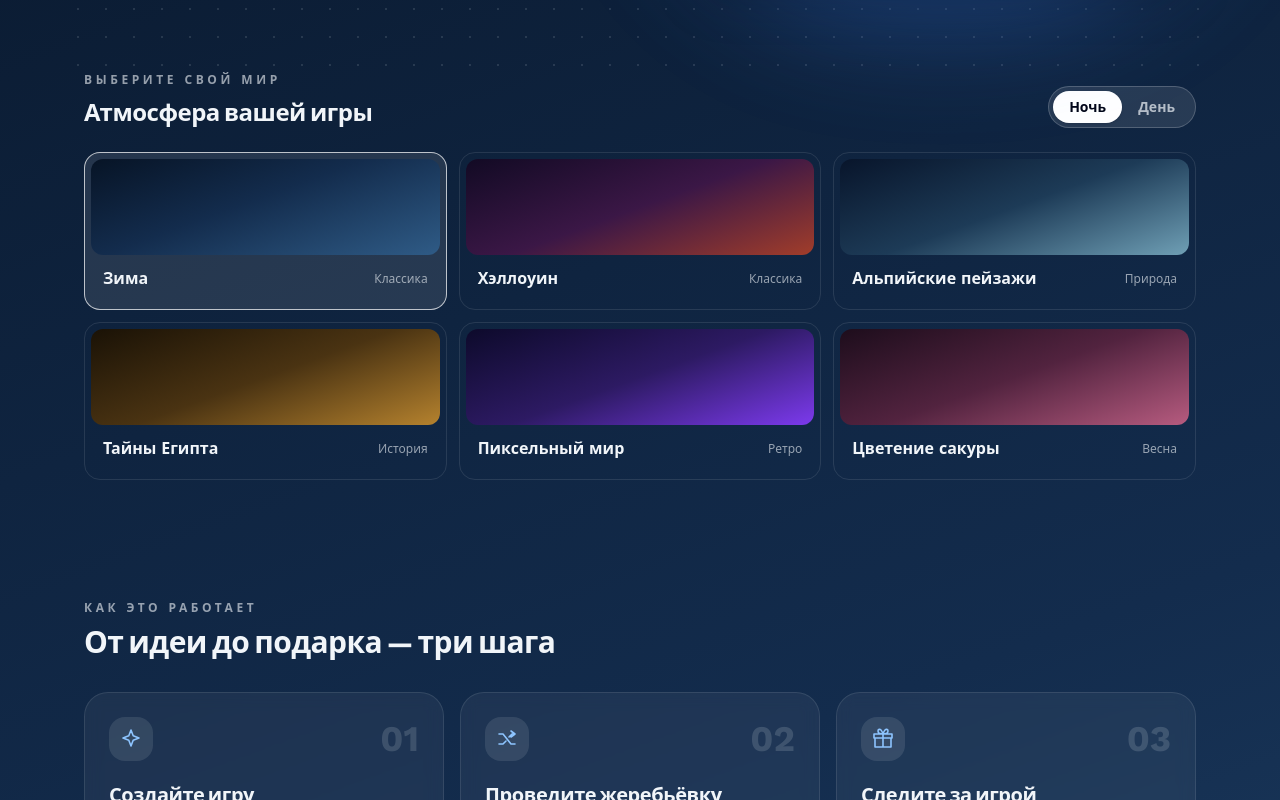
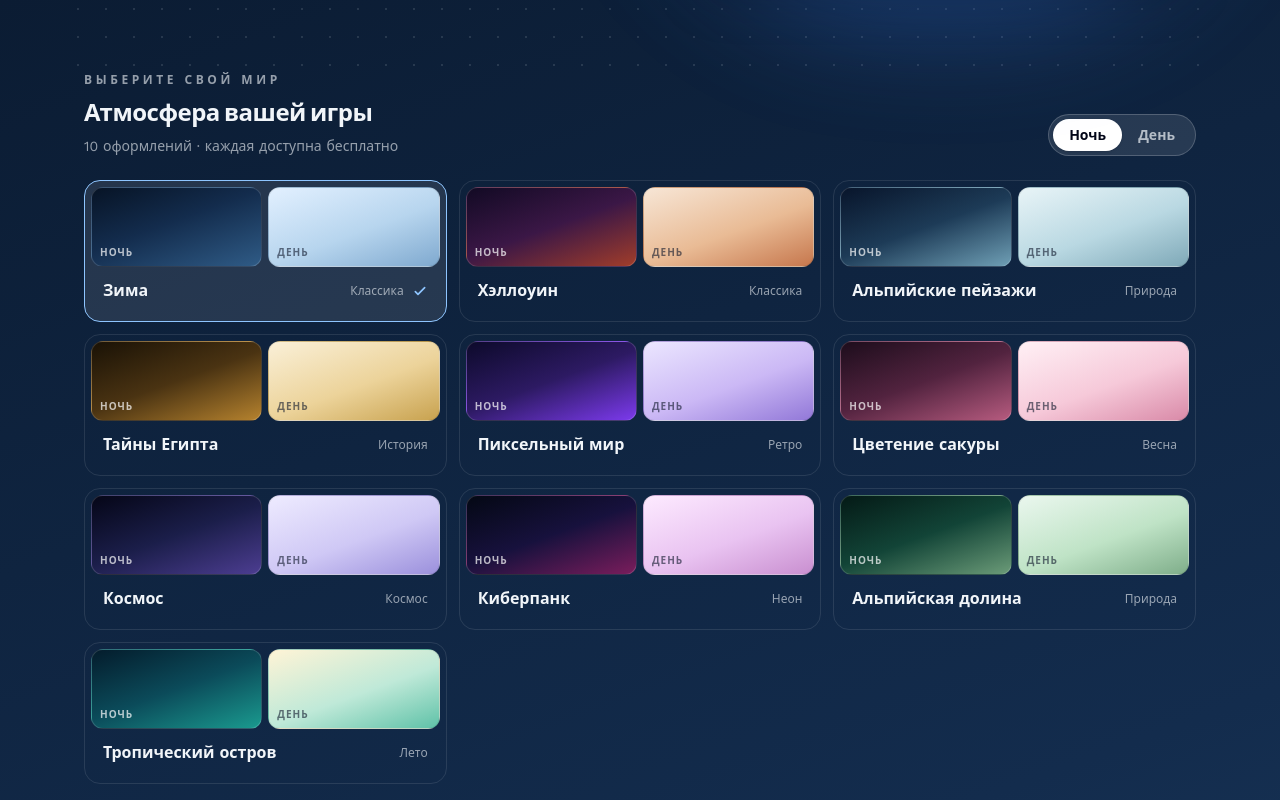
Before and after one commit to HarrowX/secret-santa, a Vue app: page / in a window 1280 px wide. Shown: the part 580-1380 px from the top of the page. Built offline with nearby package versions, Linux system fonts and the light colour scheme.

Commit message:
feat: add all ten themes with day and night previews

```diff
--- a/src/components/ThemeShowcase.vue
+++ b/src/components/ThemeShowcase.vue
@@ -17,6 +17,7 @@ const idleClass = 'text-inherit opacity-70 hover:opacity-100'
       <div>
         <p class="text-xs font-semibold uppercase tracking-[0.3em] opacity-60">Выберите свой мир</p>
         <h2 class="mt-2 text-2xl font-bold tracking-tight">Атмосфера вашей игры</h2>
+        <p class="mt-2 text-sm opacity-60">{{ themes.length }} оформлений · каждая доступна бесплатно</p>
       </div>
 
       <div class="inline-flex rounded-full border border-white/20 bg-white/10 p-1 text-sm">
@@ -24,6 +25,7 @@ const idleClass = 'text-inherit opacity-70 hover:opacity-100'
           type="button"
           class="rounded-full px-4 py-1.5 font-semibold transition"
           :class="mode === 'night' ? activeClass : idleClass"
+          :aria-pressed="mode === 'night'"
           @click="emit('update:mode', 'night')"
         >
           Ночь
@@ -32,6 +34,7 @@ const idleClass = 'text-inherit opacity-70 hover:opacity-100'
           type="button"
           class="rounded-full px-4 py-1.5 font-semibold transition"
           :class="mode === 'day' ? activeClass : idleClass"
+          :aria-pressed="mode === 'day'"
           @click="emit('update:mode', 'day')"
         >
           День
@@ -41,17 +44,31 @@ const idleClass = 'text-inherit opacity-70 hover:opacity-100'
 
     <div class="mt-6 grid gap-3 sm:grid-cols-2 lg:grid-cols-3">
       <button
-        v-for="theme in themes"
-        :key="theme.id"
+        v-for="item in themes"
+        :key="item.id"
         type="button"
         class="group overflow-hidden rounded-2xl border p-1.5 text-left transition duration-300"
-        :class="theme.id === themeId ? 'border-white/70 bg-white/10' : 'border-white/10 hover:border-white/40 hover:bg-white/5'"
-        @click="emit('update:themeId', theme.id)"
+        :class="item.id === themeId ? 'bg-white/10' : 'border-white/10 hover:border-white/40 hover:bg-white/5'"
+        :style="item.id === themeId ? { borderColor: item.accent } : {}"
+        :aria-pressed="item.id === themeId"
+        @click="emit('update:themeId', item.id)"
       >
-        <span class="block h-24 rounded-xl" :style="{ background: theme.night }"></span>
+        <div class="grid grid-cols-2 gap-1.5">
+          <div class="relative h-20 overflow-hidden rounded-xl border border-white/15" :style="{ background: item.night }">
+            <span class="absolute bottom-1.5 left-2 text-[10px] font-semibold uppercase tracking-widest text-white/70">Ночь</span>
+          </div>
+          <div class="relative h-20 overflow-hidden rounded-xl border border-black/10" :style="{ background: item.day }">
+            <span class="absolute bottom-1.5 left-2 text-[10px] font-semibold uppercase tracking-widest text-slate-900/60">День</span>
+          </div>
+        </div>
         <span class="flex items-center justify-between gap-2 px-3 py-3">
-          <span class="font-semibold">{{ theme.name }}</span>
-          <span class="text-xs opacity-60">{{ theme.tag }}</span>
+          <span class="font-semibold">{{ item.name }}</span>
+          <span class="flex items-center gap-2">
+            <span class="text-xs opacity-60">{{ item.tag }}</span>
+            <svg v-if="item.id === themeId" viewBox="0 0 24 24" class="h-4 w-4" :style="{ color: item.accent }" fill="none" stroke="currentColor" stroke-width="2.5" stroke-linecap="round" stroke-linejoin="round" aria-hidden="true">
+              <path d="M5 13l4 4L19 7" />
+            </svg>
+          </span>
         </span>
       </button>
     </div>
--- a/src/data/themes.js
+++ b/src/data/themes.js
@@ -53,4 +53,40 @@ export const themes = [
     accent: '#ffb3ca',
     glow: '#ec4899',
   },
+  {
+    id: 'space',
+    name: 'Космос',
+    tag: 'Космос',
+    night: 'linear-gradient(160deg, #050617 0%, #1b1e4a 50%, #4c3d91 100%)',
+    day: 'linear-gradient(160deg, #eeebff 0%, #cfc8f5 55%, #9b90dc 100%)',
+    accent: '#c7bcff',
+    glow: '#6366f1',
+  },
+  {
+    id: 'cyberpunk',
+    name: 'Киберпанк',
+    tag: 'Неон',
+    night: 'linear-gradient(160deg, #040814 0%, #17113d 50%, #7a1d5c 100%)',
+    day: 'linear-gradient(160deg, #fdeaff 0%, #e9c3f1 55%, #c98fd0 100%)',
+    accent: '#f0abfc',
+    glow: '#d946ef',
+  },
+  {
+    id: 'valley',
+    name: 'Альпийская долина',
+    tag: 'Природа',
+    night: 'linear-gradient(160deg, #041a16 0%, #124437 50%, #6b9b78 100%)',
+    day: 'linear-gradient(160deg, #eaf7ee 0%, #bfe3c6 55%, #7fae8a 100%)',
+    accent: '#b7f7c2',
+    glow: '#22c55e',
+  },
+  {
+    id: 'tropical',
+    name: 'Тропический остров',
+    tag: 'Лето',
+    night: 'linear-gradient(160deg, #041c2c 0%, #0b4b5a 50%, #1a9a8f 100%)',
+    day: 'linear-gradient(160deg, #fff4d6 0%, #bfe9d8 55%, #5fc2a8 100%)',
+    accent: '#9df3d0',
+    glow: '#14b8a6',
+  },
 ]
```
Also changed, not shown: 1 other file (tests, documents, lock files or other folders).
